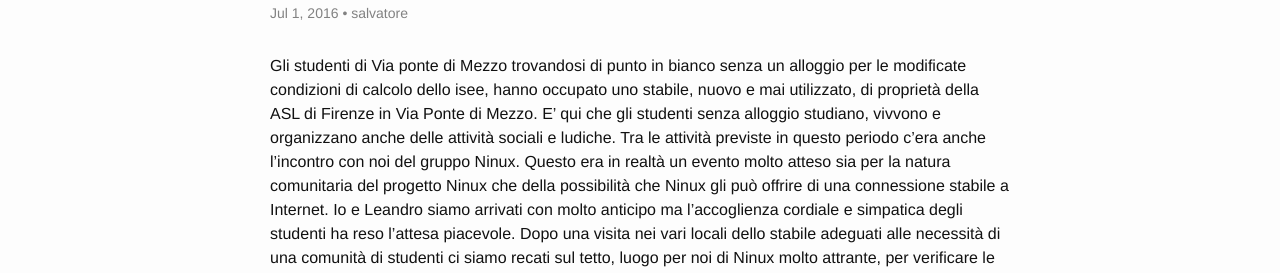
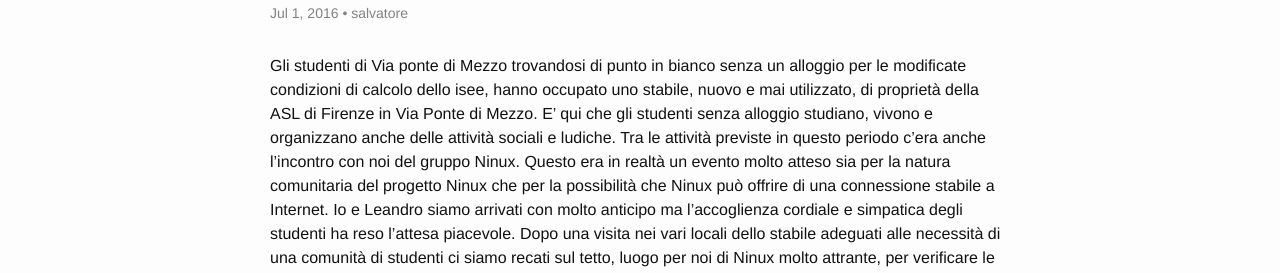
Before and after one commit to ninux-fi/firenze.ninux.org___old, a Jekyll site: the page built from _posts/2016-07-01-Incontro-allo-studentato-Ponte-di-Mezzo.md, in a window 1280 px wide and 1400 px high. Shown: the part 188-461 px from the top of the window. Built offline with Jekyll 4.4.1, drawn with Linux system fonts in a browser that asks for light colours; comment, search, counter and statistics services are not loaded; some of the changed text lies outside the part shown.

Commit message:
Update 2016-07-01-Incontro-allo-studentato-Ponte-di-Mezzo.md

```diff
--- a/_posts/2016-07-01-Incontro-allo-studentato-Ponte-di-Mezzo.md
+++ b/_posts/2016-07-01-Incontro-allo-studentato-Ponte-di-Mezzo.md
@@ -8,11 +8,11 @@
 Gli studenti di Via ponte di Mezzo trovandosi di punto in bianco senza un alloggio
 per le modificate condizioni di calcolo dello isee, hanno occupato uno stabile, nuovo e mai utilizzato, di
  proprietà della ASL di Firenze in Via Ponte di Mezzo.
-E' qui che gli studenti senza alloggio studiano, vivvono e organizzano anche delle attività
+E' qui che gli studenti senza alloggio studiano, vivono e organizzano anche delle attività
 sociali e ludiche.
 Tra le attività previste in questo periodo c'era anche l'incontro con noi del gruppo
 Ninux. Questo era in realtà un evento molto atteso sia per la natura comunitaria del
-progetto Ninux che della possibilità che Ninux gli può offrire di una connessione stabile a
+progetto Ninux che per la  possibilità che Ninux  può offrire di una connessione stabile a
 Internet.
 Io e Leandro siamo arrivati con molto anticipo ma l'accoglienza cordiale e simpatica
  degli studenti ha reso l'attesa piacevole. Dopo una visita nei vari locali dello stabile
```
Also changed, not shown: other parts of _posts/2016-07-01-Incontro-allo-studentato-Ponte-di-Mezzo.md (+4 -7 lines).
